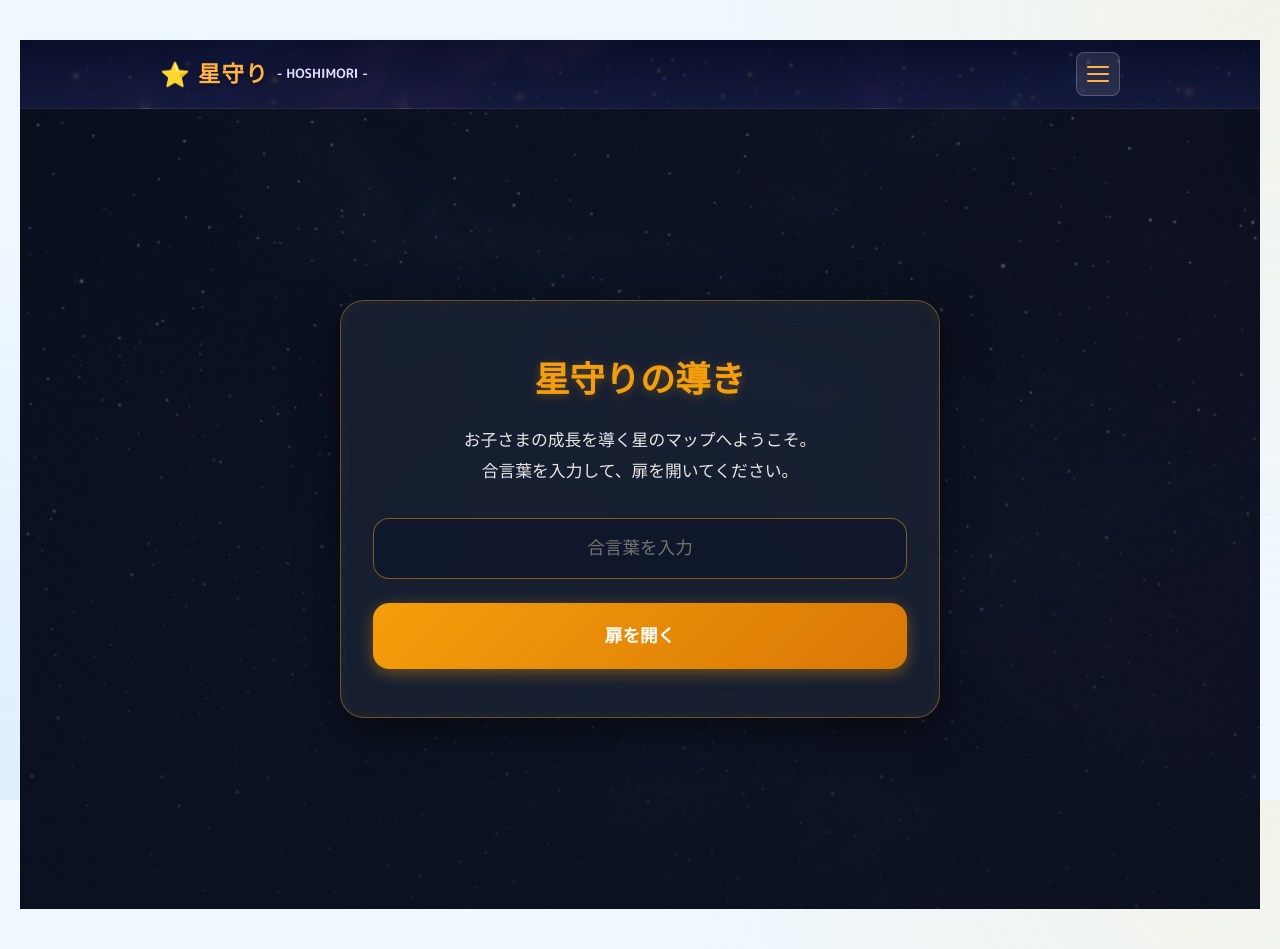
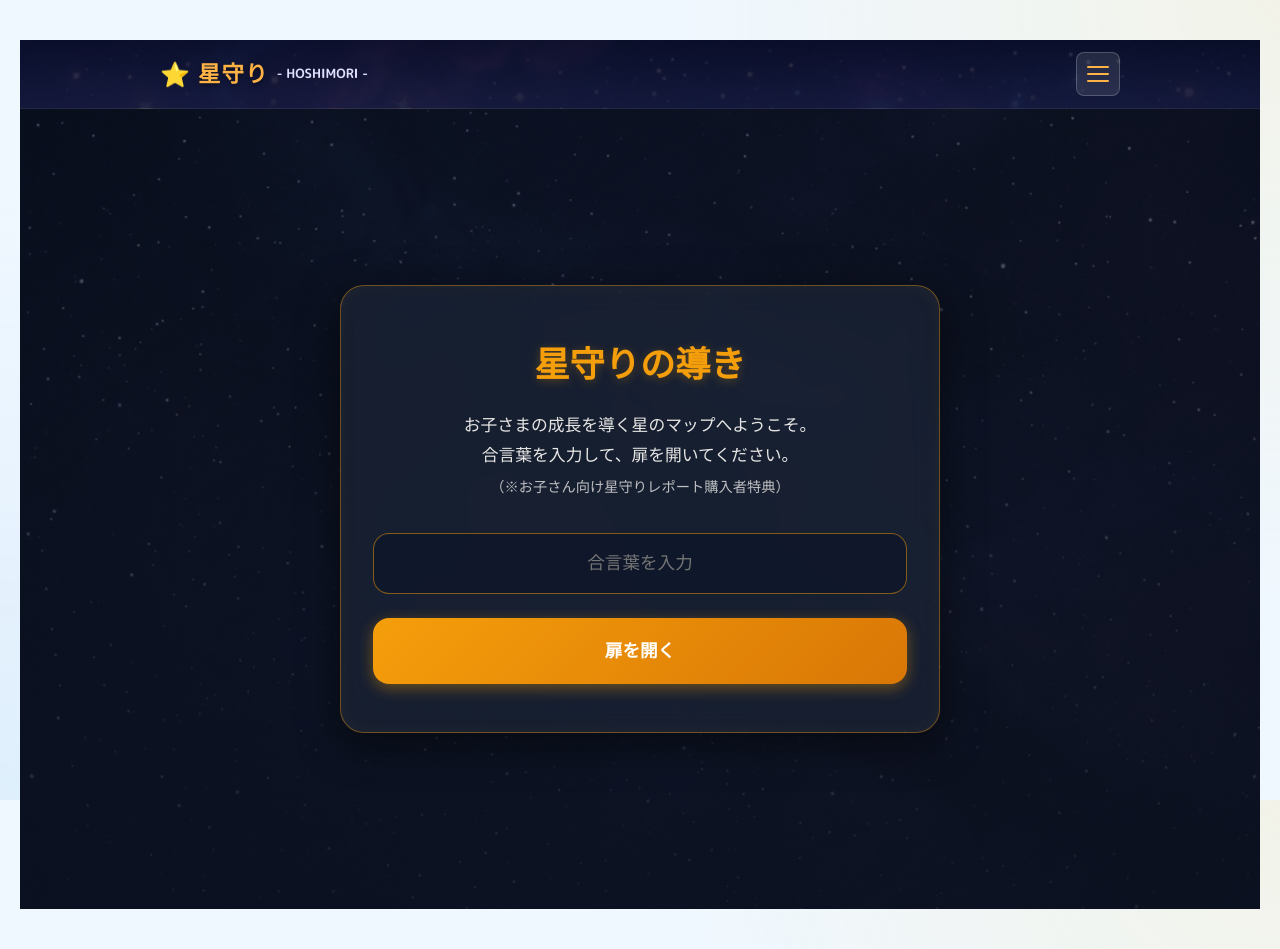
Before and after one commit to naotoada/hoshimori-web, a Next.js app: page /guide in a window 1280 px wide. Built offline with nearby package versions, Linux system fonts and the light colour scheme.

Commit message:
Update: 神託所と導きの合言葉入力画面に、それぞれレポート購入者特典である旨の注記を追加

```diff
--- a/src/app/guide/page.tsx
+++ b/src/app/guide/page.tsx
@@ -102,7 +102,8 @@ export default function GuideMap() {
           <h1 className={styles.title}>星守りの導き</h1>
           <p className={styles.subtitle}>
             お子さまの成長を導く星のマップへようこそ。<br />
-            合言葉を入力して、扉を開いてください。
+            合言葉を入力して、扉を開いてください。<br/>
+            <span style={{ fontSize: '0.85em', opacity: 0.8 }}>（※お子さん向け星守りレポート購入者特典）</span>
           </p>
 
           <form onSubmit={handleLogin} style={{ width: '100%' }}>
--- a/src/app/oracle/page.tsx
+++ b/src/app/oracle/page.tsx
@@ -80,7 +80,8 @@ export default function OraclePage() {
           </div>
           <p className={styles.subtitle} style={{ marginBottom: '2rem' }}>
             ここは星の声を聴く者だけが訪れる秘密の場所。<br/>
-            あなたに託された合言葉を入力してください。
+            あなたに託された合言葉を入力してください。<br/>
+            <span style={{ fontSize: '0.85em', opacity: 0.8 }}>（※星守りレポート購入者特典）</span>
           </p>
           <form onSubmit={handleLogin}>
             <input
```
